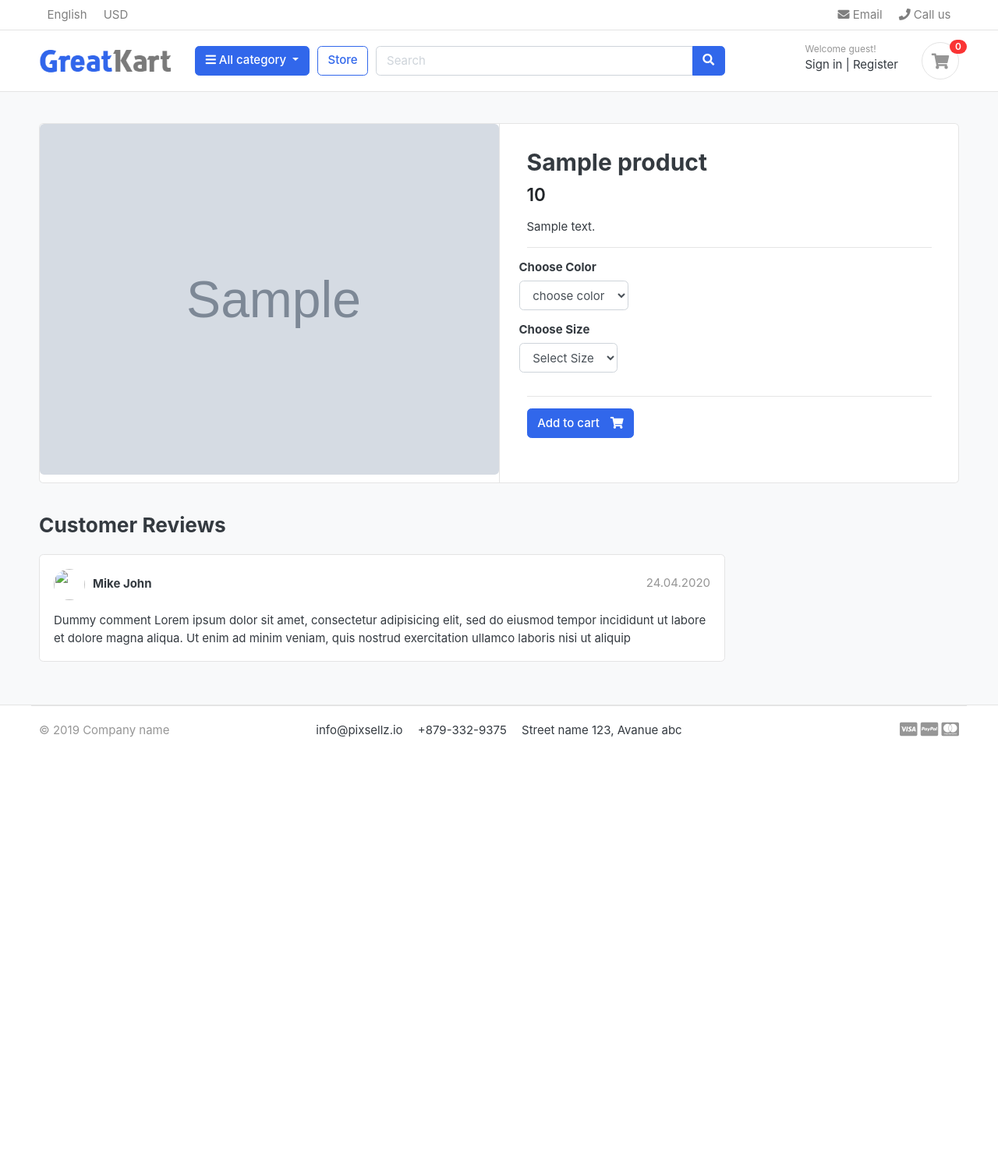
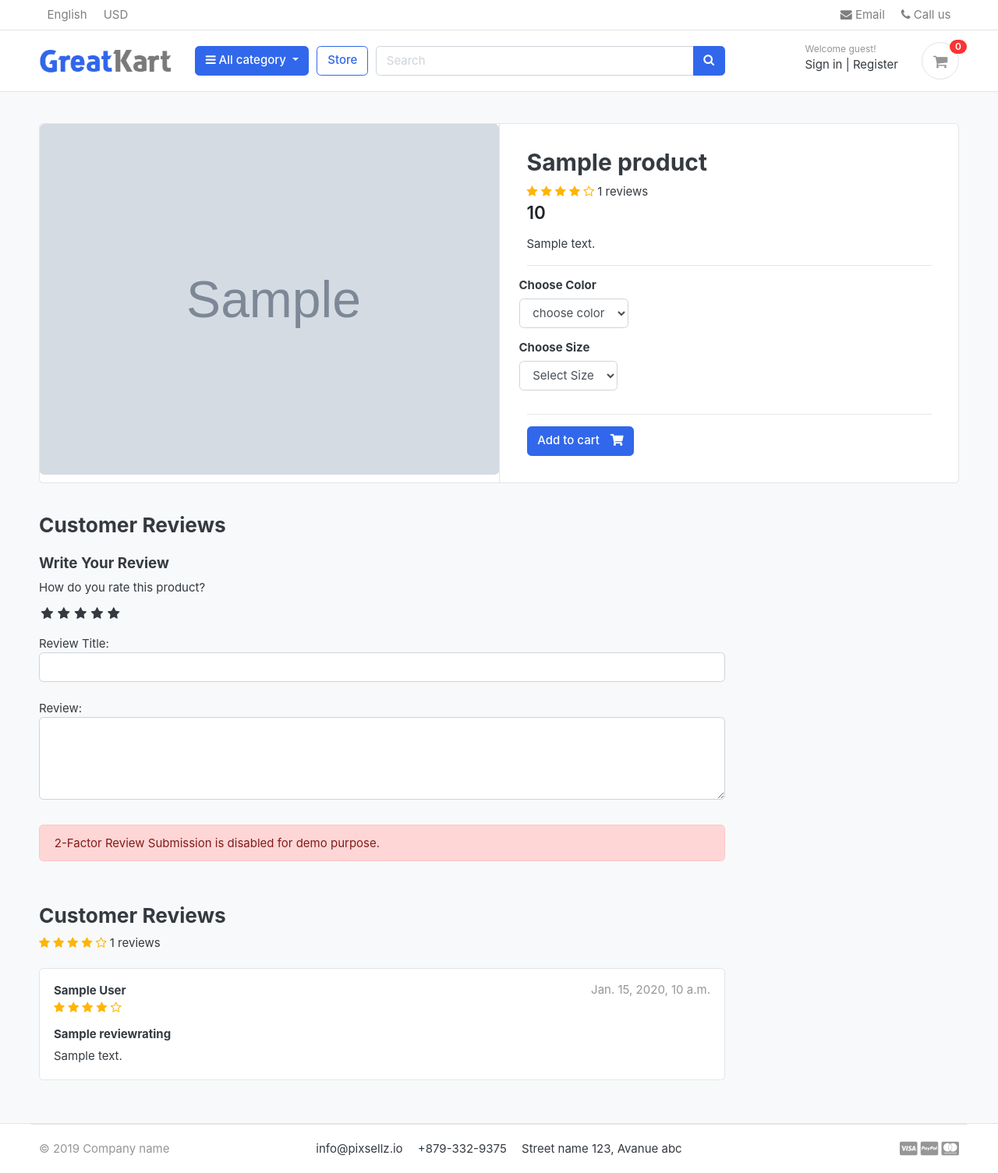
Before and after one commit to krishna2409/ecommercegreatkart, a Django app: a page that uses templates/base.html in a window 1280 px wide. Shown: the whole page at 78% size. Before the commit the page ends 946 px from the top, so only its background shows below. Run offline with Django 3.2, Linux system fonts and the light colour scheme; tables that the repository leaves empty hold one stand-in row (values such as "Sample post"); grey boxes marked "Sample" are stand-in pictures; some libraries are stand-ins or nearby versions; some web fonts are replaced.

Commit message:
review and rating system

```diff
--- /dev/null
+++ b/greatkart/static/css/custom.css
@@ -0,0 +1,65 @@
+/* Hide Radio button */
+.rate > input{
+  display: none;
+}
+
+.rate{
+  display: inline-block;;
+  border: 0;
+}
+
+.rate > label{
+  float: right;
+}
+
+/* Showing the stars */
+.rate > label:before{
+  display: inline-block;
+  font-size: 1.1rem;
+  font-family: FontAwesome;
+  content: "\f005";
+  margin:0;
+  padding:0.3rem .2rem;
+  cursor: pointer;
+}
+
+/* Half star */
+.rate .half:before{
+  content: "\f089";
+  position: absolute;
+  padding-right: 0;
+}
+
+/* Click and hover */
+input:checked ~ label, label:hover ~ label{
+  color: #ffb503;
+}
+
+/* hover hightlight */
+input:checked + label:hover, input:checked ~ label:hover,input:checked ~ label:hover ~ label,
+label:hover ~ input:checked ~ label{
+  color: #cc9000;
+}
+
+.rating-star i{
+  color: #ffb503 !important;
+}
+
+ul.thumb{
+  margin:0 auto;
+  padding: 0;
+  float: left;
+}
+ul.thumb li{
+  list-style: none;
+  margin: 10px;
+}
+ul.thumb li img{
+  width: 80px;
+  height: 80px;
+  border: 1px solid grey;
+}
+
+.rating-star i{
+  color: #ffb503 !important;
+}
--- a/store/admin.py
+++ b/store/admin.py
@@ -1,5 +1,5 @@
 from django.contrib import admin
-from .models import Product, Variation
+from .models import Product, Variation, ReviewRating
 # Register your models here.
 class ProductAdmin(admin.ModelAdmin):
   list_display = ('product_name', 'slug', 'stock','is_available','category','modified_date')
@@ -11,3 +11,4 @@ class VariationAdmin(admin.ModelAdmin):
 
 admin.site.register(Product,ProductAdmin)
 admin.site.register(Variation, VariationAdmin)
+admin.site.register(ReviewRating)
--- a/store/urls.py
+++ b/store/urls.py
@@ -8,6 +8,7 @@ urlpatterns = [
     path('category/<slug:category_slug>/<slug:product_slug>/', views.product_detail,name='product_detail'),
     path('search/', views.search,name='search'),
 
+    path('submit_review/<int:product_id>/',views.submit_review, name='submit_review'),
 
 
 ]
--- a/store/views.py
+++ b/store/views.py
@@ -1,12 +1,17 @@
-from django.shortcuts import render,get_object_or_404
+from django.shortcuts import render, get_object_or_404, redirect
+from .models import Product, ReviewRating
+
+from carts.models import CartItem
+from django.db.models import Q
+
+from carts.views import _cart_id
+from django.core.paginator import EmptyPage, PageNotAnInteger, Paginator
 from django.http import HttpResponse
-from category.models import Category
-from carts.views import _cart_id
-from carts.models import CartItem
-from django.core.paginator import Paginator
-from django.db.models import Q
+from .forms import ReviewForm
+from django.contrib import messages
+from orders.models import OrderProduct
 # Create your views here.
-from .models import Product
+
 def store(request,category_slug=None):
      categories = None
      products = None
@@ -46,10 +51,21 @@ def product_detail(request,category_slug=None,product_slug=None):
 
      except Exception as e:
         raise e
+     if request.user.is_authenticated:
+        try:
+            orderproduct = OrderProduct.objects.filter(user=request.user, product_id=single_product.id).exists()
+        except OrderProduct.DoesNotExist:
+            orderproduct = None
+     else:
+        orderproduct = None
 
+      # Get the reviews
+     reviews = ReviewRating.objects.filter(product_id=single_product.id, status=True)
      context = {
                "single_product":single_product,
-              "in_cart_item" : in_cart_item,
+               "in_cart_item" : in_cart_item,
+               "orderproduct" : orderproduct,
+               'reviews': reviews,
                }
      return render(request,'store/product_detail.html',context)
 
@@ -65,3 +81,26 @@ def search(request):
     'products_count':products_count,
     }
     return render(request, 'store/store.html',context)
+
+def submit_review(request, product_id):
+    url = request.META.get('HTTP_REFERER')
+    if request.method == 'POST':
+        try:
+            reviews = ReviewRating.objects.get(user__id=request.user.id, product__id=product_id)
+            form = ReviewForm(request.POST, instance=reviews)
+            form.save()
+            messages.success(request, 'Thank you! Your review has been updated.')
+            return redirect(url)
+        except ReviewRating.DoesNotExist:
+            form = ReviewForm(request.POST)
+            if form.is_valid():
+                data = ReviewRating()
+                data.subject = form.cleaned_data['subject']
+                data.rating = form.cleaned_data['rating']
+                data.review = form.cleaned_data['review']
+                data.ip = request.META.get('REMOTE_ADDR')
+                data.product_id = product_id
+                data.user_id = request.user.id
+                data.save()
+                messages.success(request, 'Thank you! Your review has been submitted.')
+                return redirect(url)
--- a/templates/base.html
+++ b/templates/base.html
@@ -22,9 +22,11 @@
 <link href="{% static 'fonts/fontawesome/css/all.min.css' %}" type="text/css" rel="stylesheet">
 
 <!-- custom style -->
+
 <link href="{% static 'css/ui.css' %}" rel="stylesheet" type="text/css"/>
 <link href="{% static 'css/responsive.css' %}" rel="stylesheet" media="only screen and (max-width: 1200px)" />
-
+<link href="{% static 'css/custom.css' %}" rel="stylesheet" type="text/css"/>
+<link rel="stylesheet" href="https://cdnjs.cloudflare.com/ajax/libs/font-awesome/4.7.0/css/font-awesome.min.css">
 <!-- custom javascript -->
 <script src="{% static 'js/script.js' %}" type="text/javascript"></script>
 <script src="https://www.paypal.com/sdk/js?client-id=AetaOUnYLWsVHSgx1IpKvJXdhCcHR8QLt9aE7Z4oQEWqSUwQhpDGpe05Ru73VsyyrWYKFi1YP1SgRZMw&currency=USD"></script>
--- a/templates/store/product_detail.html
+++ b/templates/store/product_detail.html
@@ -22,7 +22,16 @@
 		<article class="content-body">
 
 		<h2 class="title">{{single_product.product_name}}</h2>
-
+		<div class="rating-star">
+								<span>
+									<i class="fa fa-star{% if single_product.averageReview < 0.5 %}-o{% elif single_product.averageReview >= 0.5 and single_product.averageReview < 1 %}-half-o {% endif %}" aria-hidden="true"></i>
+									<i class="fa fa-star{% if single_product.averageReview < 1.5 %}-o{% elif single_product.averageReview >= 1.5 and single_product.averageReview < 2 %}-half-o {% endif %}" aria-hidden="true"></i>
+									<i class="fa fa-star{% if single_product.averageReview < 2.5 %}-o{% elif single_product.averageReview >= 2.5 and single_product.averageReview < 3 %}-half-o {% endif %}" aria-hidden="true"></i>
+									<i class="fa fa-star{% if single_product.averageReview < 3.5 %}-o{% elif single_product.averageReview >= 3.5 and single_product.averageReview < 4 %}-half-o {% endif %}" aria-hidden="true"></i>
+									<i class="fa fa-star{% if single_product.averageReview < 4.5 %}-o{% elif single_product.averageReview >= 4.5 and single_product.averageReview < 5 %}-half-o {% endif %}" aria-hidden="true"></i>
+	             <span>{{single_product.countReview}} reviews</span>
+					</span>
+		</div>
 		<div class="mb-3">
 			<var class="price h4">{{single_product.price}}</var>
 		</div>
@@ -77,23 +86,89 @@
 
 	</header>
 
+				<form action="{% url 'submit_review' single_product.id %}" method="POST">
+					{% csrf_token %}
+					<h5>Write Your Review</h5>
+
+					<div>
+						<!-- Rating stars -->
+						<label>How do you rate this product?</label>
+						<br>
+						<div class="rate">
+							<input type="radio" name="rating" id="rating10" value="5" required /><label for="rating10" title="5"></label>
+							<input type="radio" name="rating" id="rating9" value="4.5" required /><label for="rating9" title="4.5" class="half"></label>
+							<input type="radio" name="rating" id="rating8" value="4" required /><label for="rating8" title="4"></label>
+							<input type="radio" name="rating" id="rating7" value="3.5" required /><label for="rating7" title="3.5" class="half"></label>
+							<input type="radio" name="rating" id="rating6" value="3" required /><label for="rating6" title="3"></label>
+							<input type="radio" name="rating" id="rating5" value="2.5" required /><label for="rating5" title="2.5" class="half"></label>
+							<input type="radio" name="rating" id="rating4" value="2" required /><label for="rating4" title="2"></label>
+							<input type="radio" name="rating" id="rating3" value="1.5" required /><label for="rating3" title="1.5" class="half"></label>
+							<input type="radio" name="rating" id="rating2" value="1" required /><label for="rating2" title="1"></label>
+							<input type="radio" name="rating" id="rating1" value="0.5" required /><label for="rating1" title="0.5" class="half"></label>
+						</div>
+	      <br>
+						Review Title:
+						<input type="text" class="form-control" name="subject">
+						<br>
+						Review:
+						<textarea name="review" rows="4" class="form-control"></textarea>
+						<br>
+						{% if user.is_authenticated %}
+						 {% if orderproduct %}
+							<input type="submit" value="Submit Review" class="btn btn-primary">
+             {% else %}
+						  <p> you must purchase this product to post review</p>
+						 {% endif %}
+					   	<p>You must be logged in to post a review. <span><a href="{% url 'login' %}">Login now</a></span></p>
+						 {% endif %}
+						<div class="alert alert-danger" role="alert" style="margin-top:10px;">
+	2-Factor Review Submission is disabled for demo purpose.
+	</div>
+
+					</div>
+
+				</form>
+				<br>
+				<header class="section-heading">
+					<h3>Customer Reviews </h3>
+					<div class="rating-star">
+						<span>
+							<i class="fa fa-star{% if single_product.averageReview < 0.5 %}-o{% elif single_product.averageReview >= 0.5 and single_product.averageReview < 1 %}-half-o {% endif %}" aria-hidden="true"></i>
+							<i class="fa fa-star{% if single_product.averageReview < 1.5 %}-o{% elif single_product.averageReview >= 1.5 and single_product.averageReview < 2 %}-half-o {% endif %}" aria-hidden="true"></i>
+							<i class="fa fa-star{% if single_product.averageReview < 2.5 %}-o{% elif single_product.averageReview >= 2.5 and single_product.averageReview < 3 %}-half-o {% endif %}" aria-hidden="true"></i>
+							<i class="fa fa-star{% if single_product.averageReview < 3.5 %}-o{% elif single_product.averageReview >= 3.5 and single_product.averageReview < 4 %}-half-o {% endif %}" aria-hidden="true"></i>
+							<i class="fa fa-star{% if single_product.averageReview < 4.5 %}-o{% elif single_product.averageReview >= 4.5 and single_product.averageReview < 5 %}-half-o {% endif %}" aria-hidden="true"></i>
+					<span>{{single_product.countReview}} reviews</span>
+							</span>
+					</div>
+
+				</header>
+	{% for review in reviews %}
 				<article class="box mb-3">
 				<div class="icontext w-100">
-			<img src="file:///E:/greatkart_template/greatkart/images/avatars/avatar1.jpg" class="img-xs icon rounded-circle">
+
 					<div class="text">
-				<span class="date text-muted float-md-right">24.04.2020 </span>
-				<h6 class="mb-1">Mike John </h6>
-
+						<span class="date text-muted float-md-right">{{review.updated_at}} </span>
+						<h6 class="mb-1">{{review.user.full_name}} </h6>
+						<div class="rating-star">
+							<span>
+								<i class="fa fa-star{% if review.rating == 0.5 %}-half-o{% elif review.rating < 1 %}-o {% endif %}" aria-hidden="true"></i>
+								<i class="fa fa-star{% if review.rating == 1.5 %}-half-o{% elif review.rating < 2 %}-o {% endif %}" aria-hidden="true"></i>
+								<i class="fa fa-star{% if review.rating == 2.5 %}-half-o{% elif review.rating < 3 %}-o {% endif %}" aria-hidden="true"></i>
+								<i class="fa fa-star{% if review.rating == 3.5 %}-half-o{% elif review.rating < 4 %}-o {% endif %}" aria-hidden="true"></i>
+								<i class="fa fa-star{% if review.rating == 4.5 %}-half-o{% elif review.rating < 5 %}-o {% endif %}" aria-hidden="true"></i>
+							</span>
+						</div>
 					</div>
 				</div> <!-- icontext.// -->
 				<div class="mt-3">
+					<h6>{{review.subject}}</h6>
 					<p>
-				Dummy comment Lorem ipsum dolor sit amet, consectetur adipisicing elit, sed do eiusmod
-				tempor incididunt ut labore et dolore magna aliqua. Ut enim ad minim veniam,
-				quis nostrud exercitation ullamco laboris nisi ut aliquip
+						{{review.review}}
 					</p>
 				</div>
 			</article>
+	{% endfor %}
 
 
 
```
Also changed, not shown: store/forms.py (added, +7 -0 lines), store/models.py (+31 -0 lines), store/migrations/0005_reviewrating.py (added). Lines whose indentation alone changed are shown as unchanged.
